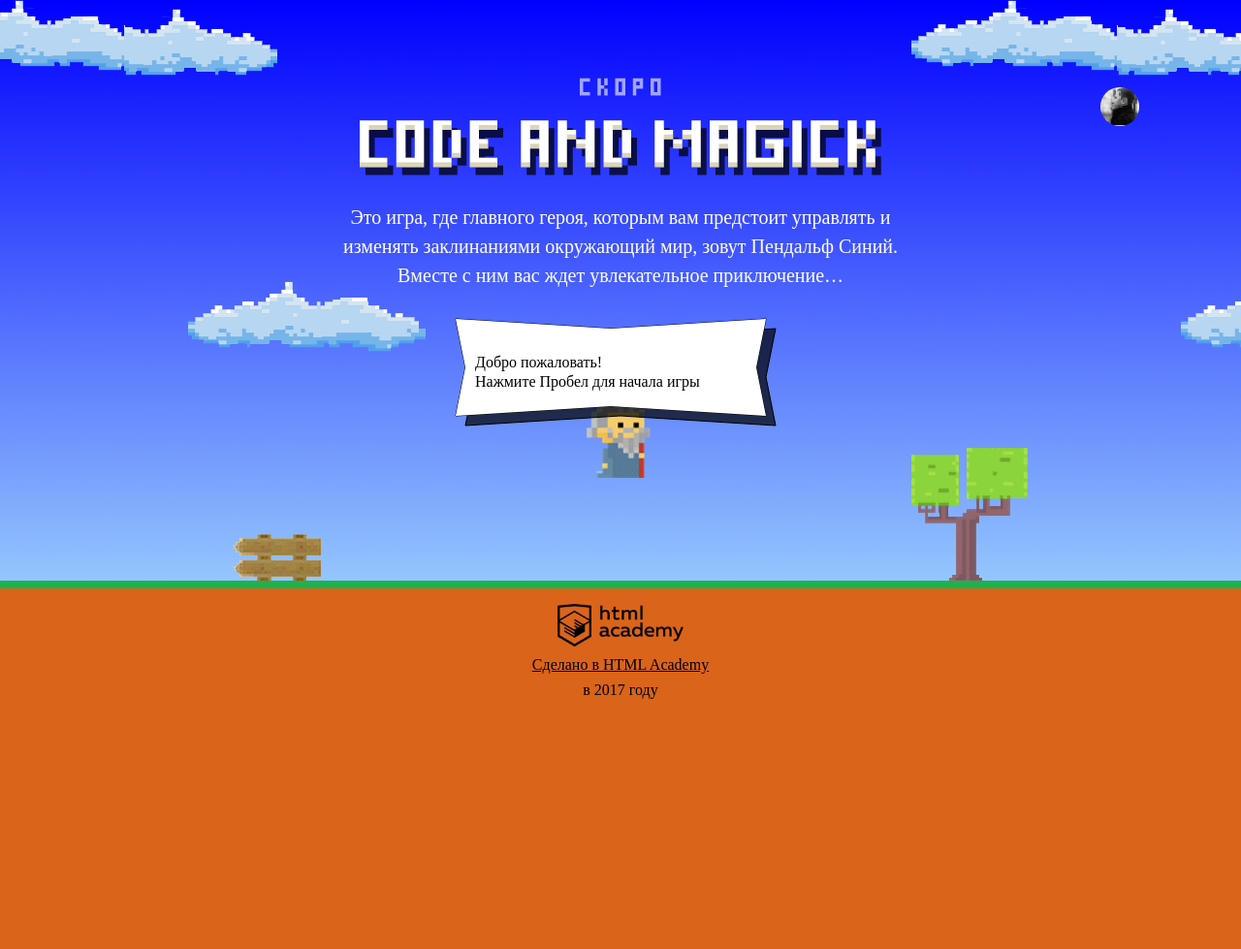
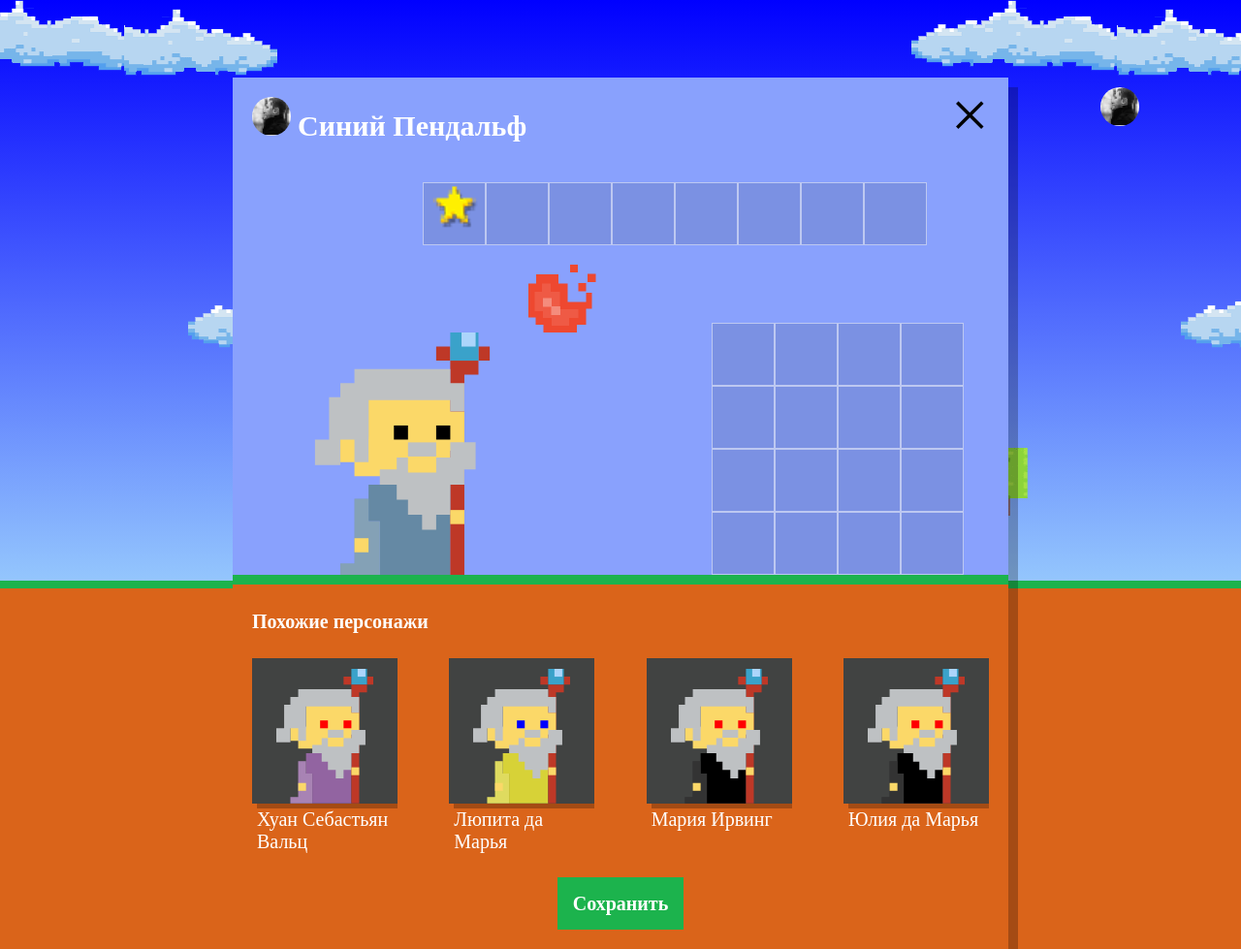
Before and after one commit to valium85/1133189-code-and-magick-19, a website: page index.html in a window 1280 px wide. Shown: the whole page at 97% size. Before the commit the page ends 800 px from the top, so only its background shows below. Drawn offline with Linux system fonts and the light colour scheme; a web font is replaced by a local one.

Commit message:
Создает файл с волшебниками по ТЗ

```diff
--- a/index.html
+++ b/index.html
@@ -204,6 +204,6 @@
 </script>
 <script src="js/stat.js"></script>
 <script src="js/game.js"></script>
-
+<script src="js/setup.js"></script>
 </body>
 </html>
--- /dev/null
+++ b/js/setup.js
@@ -0,0 +1,45 @@
+'use strict';
+
+document.querySelector('.setup').classList.remove('hidden');
+
+var firstNames = ['Иван', 'Хуан Себастьян', 'Мария', 'Кристоф', 'Виктор', 'Юлия', 'Люпита', 'Вашингтон'];
+var lastNames = ['да Марья', 'Верон', 'Мирабелла', 'Вальц', 'Онопко', 'Топольницкая', 'Нионго', 'Ирвинг'];
+var colors = ['rgb(101, 137, 164)', 'rgb(241, 43, 107)', 'rgb(146, 100, 161)', 'rgb(56, 159, 117)', 'rgb(215, 210, 55)', 'rgb(0, 0, 0)'];
+var eyes = ['black', 'red', 'blue', 'yellow', 'green'];
+var wizards = [];
+
+var randomIndex = function (arr) {
+  return Math.floor(Math.random() * arr.length);
+};
+
+for (var i = 0; i < 4; i++) {
+  wizards[i] = {
+    name: firstNames[randomIndex(firstNames)] + ' ' + lastNames[randomIndex(lastNames)],
+    coatColor: colors[randomIndex(colors)],
+    eyesColor: eyes[randomIndex(eyes)]
+  };
+}
+
+var similarListElement = document.querySelector('.setup-similar-list');
+var similarWizardTemplate = document.querySelector('#similar-wizard-template')
+    .content
+    .querySelector('.setup-similar-item');
+
+
+var renderWizard = function () {
+  var wizardElement = similarWizardTemplate.cloneNode(true);
+
+  wizardElement.querySelector('.setup-similar-label').textContent = wizards[i].name;
+  wizardElement.querySelector('.wizard-coat').style.fill = wizards[i].coatColor;
+  wizardElement.querySelector('.wizard-eyes').style.fill = wizards[i].eyesColor;
+
+  return wizardElement;
+};
+
+var fragment = document.createDocumentFragment();
+for (i = 0; i < wizards.length; i++) {
+  fragment.appendChild(renderWizard(wizards[i]));
+}
+similarListElement.appendChild(fragment);
+
+document.querySelector('.setup-similar').classList.remove('hidden');
```
